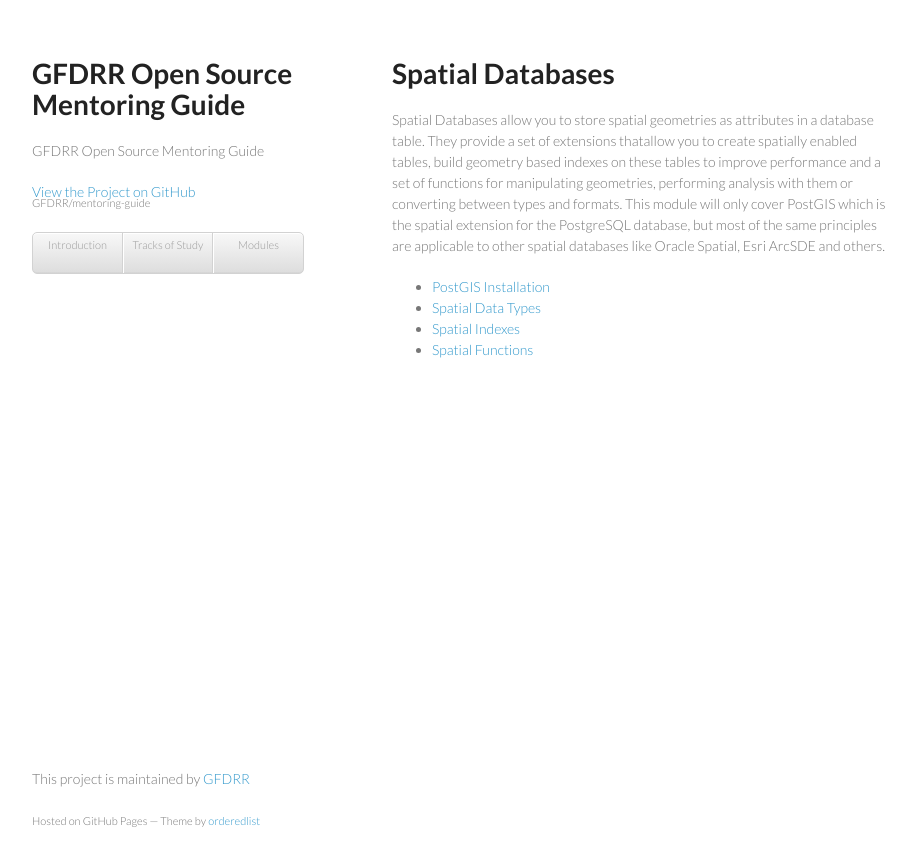
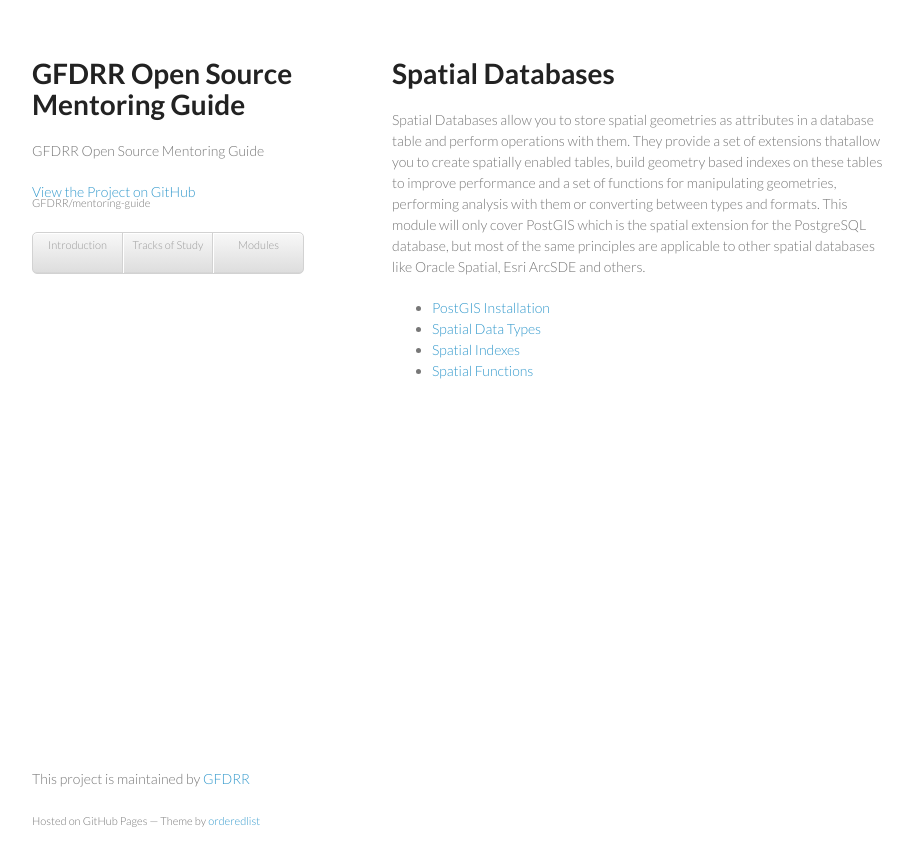
Before and after one commit to GFDRR/mentoring-guide, a Jekyll site: the page built from _modules/spatial_db/index.md, in a window 1280 px wide. Shown: the top 866 px of the page, without its empty margins (178-1094 px from the left). Built offline with Jekyll 4.4.1, drawn with Linux system fonts in a browser that asks for light colours.

Commit message:
Update spatial databases index wording

```diff
--- a/_modules/spatial_db/index.md
+++ b/_modules/spatial_db/index.md
@@ -7,7 +7,7 @@ index: 0
 Spatial Databases
 =================
 
-Spatial Databases allow you to store spatial geometries as attributes in a database table. They provide a set of extensions thatallow you to create spatially enabled tables, build geometry based indexes on these tables to improve performance and a set of functions for manipulating geometries, performing analysis with them or converting between types and formats. This module will only cover PostGIS which is the spatial extension for the PostgreSQL database, but most of the same principles are applicable to other spatial databases like Oracle Spatial, Esri ArcSDE and others.
+Spatial Databases allow you to store spatial geometries as attributes in a database table and perform operations with them. They provide a set of extensions thatallow you to create spatially enabled tables, build geometry based indexes on these tables to improve performance and a set of functions for manipulating geometries, performing analysis with them or converting between types and formats. This module will only cover PostGIS which is the spatial extension for the PostgreSQL database, but most of the same principles are applicable to other spatial databases like Oracle Spatial, Esri ArcSDE and others.
 
 * <a href='{{ site.baseurl }}/modules/spatial_db/installation.html'>PostGIS Installation</a>
 * <a href='{{ site.baseurl }}/modules/spatial_db/data_types.html'>Spatial Data Types</a>
```
